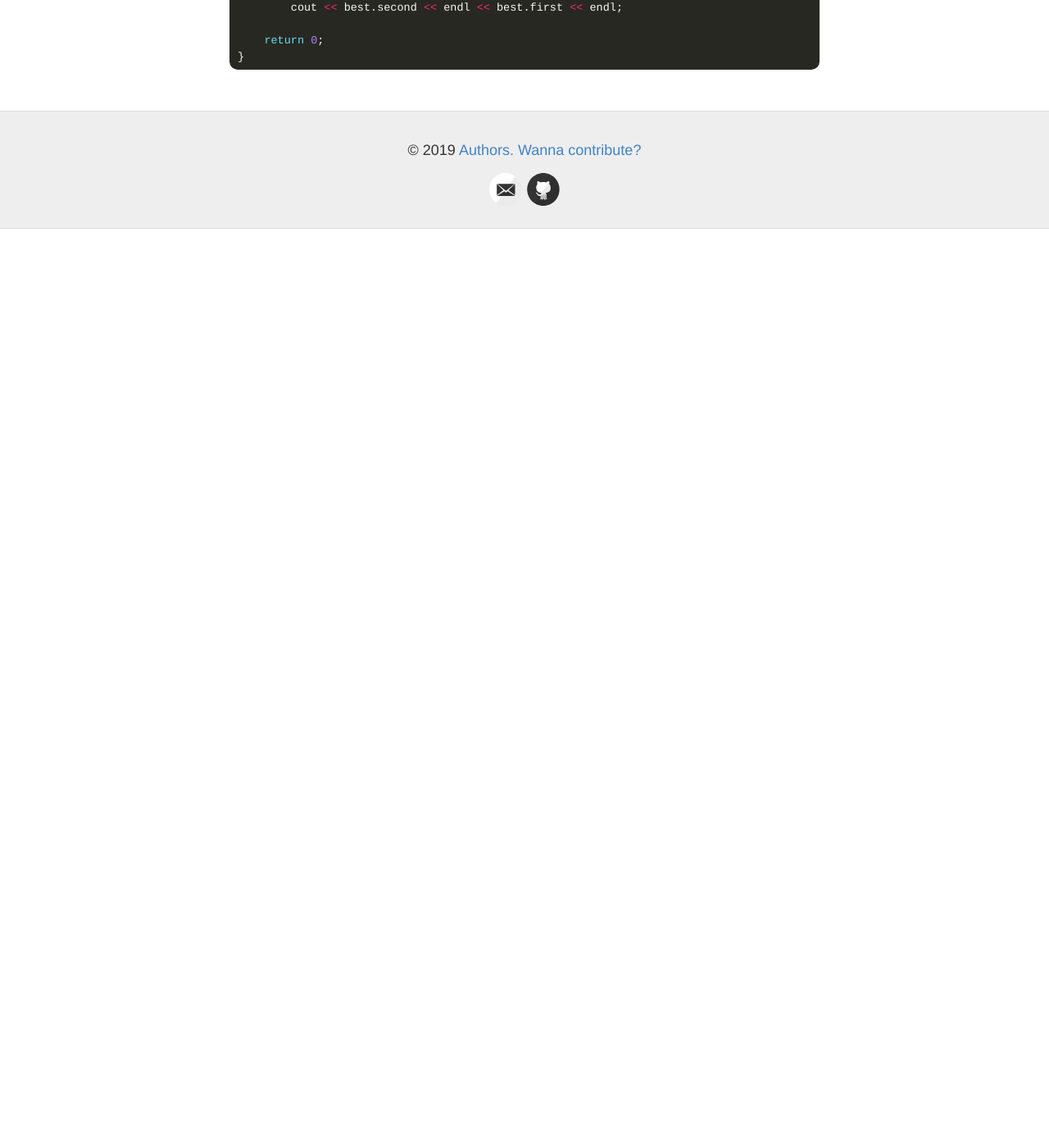
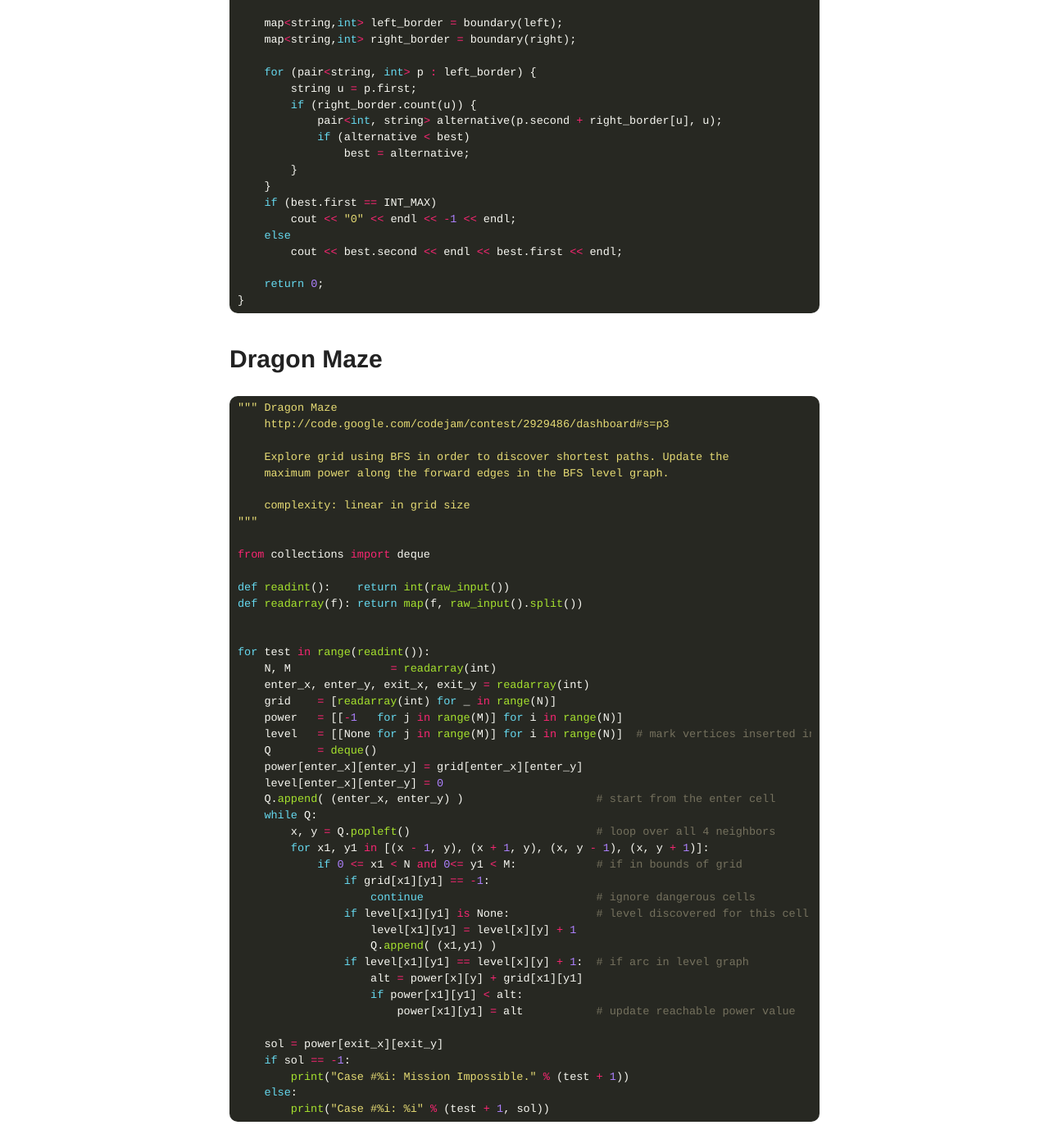
Before and after one commit to jilljenn/tryalgo.org, a Jekyll site: the page built from ecs/index.md, in a window 1280 px wide and 1400 px high, scrolled down 7794 px. Shown: the whole window at 82% size. Built offline with Jekyll 4.4.1, drawn with Linux system fonts in a browser that asks for light colours; nearby versions of some CDN libraries; before the commit the page ends 8073 px from its top, so only the background shows below that; some of the changed text lies outside the part shown.

Commit message:
21oct2019

```diff
--- a/ecs/index.md
+++ b/ecs/index.md
@@ -17,16 +17,24 @@
 -   [Landscaping](https://uva.onlinejudge.org/index.php?option=onlinejudge&page=show_problem&problem=4908) — se réduit vers un problème de coupe. Un sommet par case, ainsi qu'une source s et un puits t. Les poids sur les arêtes: si la case x est haute c(s,x)=0, c(x,t)=a, si la case est basse c(s,x)=b, c(x,t)=0. Entre deux cases adjacentes x,y il y a une arête de poids c(x,y)=b. Une coupe correspond à un solution, et la valeur de la coupe est la valeur de la solution.
 -   [Manhattan](https://uva.onlinejudge.org/index.php?option=onlinejudge&page=show_problem&problem=1260) — se réduit vers 2-SAT. Une variable booléenne par route indicant son orientation. Imaginons que pour une route on demande (x et y) ou (a et b). Ceci est équivalent à (x ou a) et (x ou b) et (y ou a) et (y ou b), qui sont des clauses 2-SAT. — résoudre une formule 2-SAT: chaque clause x ou y, génère deux implications non x => y et non y => x. Alors construire un graphe orienté avec ces arcs. Si pour une variable x il existe un chemin de x à non x et de non x à x, alors la formule n'est pas satisfiable, sinon elle l'est.
 
-# Lundi 21 oct, 12h avec son repas
+# Lundi 21 oct, 12h30 -- 13h30
 
 Café CROUS du bâtiment Eiffel. On parlera des problèmes:
 
 -    [Honest Rectangle](https://www.spoj.com/problems/RECTANGLE/) — en détail, avec code
--    [Dragon Maze](https://code.google.com/codejam/contest/2929486/dashboard#s=p3)
--    [Stock Charts](https://code.google.com/codejam/contest/204113/dashboard#s=p2)
+-    [Dragon Maze](https://code.google.com/codejam/contest/2929486/dashboard#s=p3) - Parcours BFS pour trouver les plus courts chemins, mettre à jour pour chaque arête le score découvert par case. Voir solution plus bas.
+-    [Stock Charts](https://code.google.com/codejam/contest/204113/dashboard#s=p2) — Définir un ordre partiel. Trouver le nombre minimum de chemins pour couvrir cet ordre. Se résoud par un couplage biparti de cardinalité maximale.
 -    [Poker Hands](https://uva.onlinejudge.org/index.php?option=com_onlinejudge&Itemid=8&page=show_problem&problem=1256) — avec code
--    [Anagram checker](https://uva.onlinejudge.org/index.php?option=onlinejudge&page=show_problem&problem=84)
--    [Weird Advertisement](https://uva.onlinejudge.org/index.php?option=com_onlinejudge&Itemid=8&category=25&page=show_problem&problem=3134)
+-    [Anagram checker](https://uva.onlinejudge.org/index.php?option=onlinejudge&page=show_problem&problem=84) - probablement une solution par backtracking. On traduit des mots en un vecteur de dimension 26, avec le nombre d'occurences de chaque lettre. On trie les lettres du dictionnaire en ordre alphabetique.
+-    [Weird Advertisement](https://uva.onlinejudge.org/index.php?option=com_onlinejudge&Itemid=8&category=25&page=show_problem&problem=3134) - utiliser un arbre de segments
+
+# Lundi 28 oct, à partir de 12h
+
+-   [Poker Hands](https://uva.onlinejudge.org/index.php?option=com_onlinejudge&Itemid=8&page=show_problem&problem=1256) — avec code
+-   [November Rain](http://poj.org/problem?id=1765)
+-   [Stammering Aliens](http://www.spoj.com/problems/STAMMER/)
+-   [City Parc](https://icpcarchive.ecs.baylor.edu/index.php?option=com_onlinejudge&Itemid=8&category=657&page=show_problem&problem=4901)
+
 
 # Honest Rectangle
 
@@ -336,3 +344,52 @@
     return 0;
 }
 ~~~
+
+# Dragon Maze
+
+~~~ python
+""" Dragon Maze
+    http://code.google.com/codejam/contest/2929486/dashboard#s=p3
+
+    Explore grid using BFS in order to discover shortest paths. Update the
+    maximum power along the forward edges in the BFS level graph.
+
+    complexity: linear in grid size
+"""
+
+from collections import deque
+
+def readint():    return int(raw_input())
+def readarray(f): return map(f, raw_input().split())
+
+
+for test in range(readint()):
+    N, M               = readarray(int)
+    enter_x, enter_y, exit_x, exit_y = readarray(int)
+    grid    = [readarray(int) for _ in range(N)]
+    power   = [[-1   for j in range(M)] for i in range(N)]
+    level   = [[None for j in range(M)] for i in range(N)]  # mark vertices inserted in queue
+    Q       = deque()
+    power[enter_x][enter_y] = grid[enter_x][enter_y]
+    level[enter_x][enter_y] = 0
+    Q.append( (enter_x, enter_y) )                    # start from the enter cell
+    while Q:
+        x, y = Q.popleft()                            # loop over all 4 neighbors
+        for x1, y1 in [(x - 1, y), (x + 1, y), (x, y - 1), (x, y + 1)]:
+            if 0 <= x1 < N and 0<= y1 < M:            # if in bounds of grid
+                if grid[x1][y1] == -1:
+                    continue                          # ignore dangerous cells
+                if level[x1][y1] is None:             # level discovered for this cell
+                    level[x1][y1] = level[x][y] + 1
+                    Q.append( (x1,y1) )
+                if level[x1][y1] == level[x][y] + 1:  # if arc in level graph
+                    alt = power[x][y] + grid[x1][y1]
+                    if power[x1][y1] < alt:
+                        power[x1][y1] = alt           # update reachable power value
+
+    sol = power[exit_x][exit_y]
+    if sol == -1:
+        print("Case #%i: Mission Impossible." % (test + 1))
+    else:
+        print("Case #%i: %i" % (test + 1, sol))
+~~~
```
